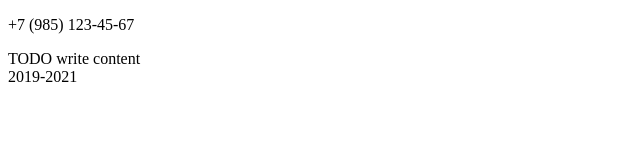
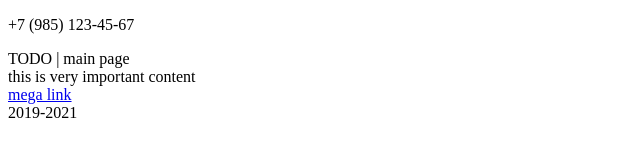
Before and after one commit to alex-git-work/git-basics, a plain HTML site: page src/index.html in a window 1280 px wide. Shown: the whole page, without its empty margins (0-640 px from the left). Drawn offline with Linux system fonts and the light colour scheme.

Commit message:
real content added to index

```diff
--- a/src/index.html
+++ b/src/index.html
@@ -10,7 +10,9 @@
                 <p>+7 (985) 123-45-67</p>
             </div>
         </header>
-        <div>TODO write content</div>
+        <div>TODO | main page</div>
+        <div>this is very important content</div>
+        <a href="#">mega link</a>
         <footer>
             <div id="info">2019-2021</div>
         </footer>
```
